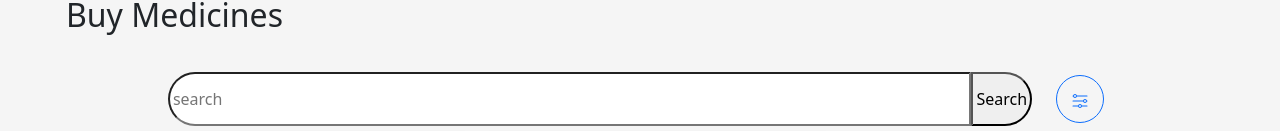
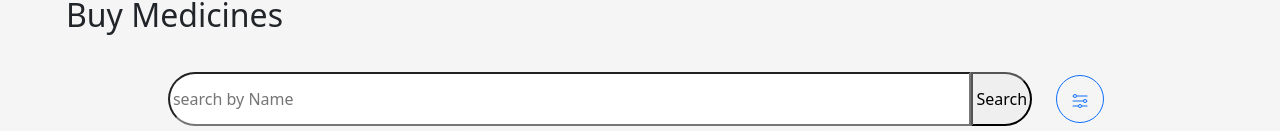
Before and after one commit to mohitdubey132/ArogayajabalpurFrontendV1, a React (Create React App) app in the folder front_end/: page / in a window 1280 px wide. Shown: the part 610-741 px from the top of the page. Built offline with nearby package versions, Linux system fonts and the light colour scheme.

Commit message:
Update Home.jsx

```diff
--- a/front_end/src/pages/Home.jsx
+++ b/front_end/src/pages/Home.jsx
@@ -94,7 +94,7 @@ const Home = () => {
       <section style={{display:"flex",justifyContent:"center",padding:"3rem",flexDirection:"column"}}>
          <h2> Buy Medicines</h2> <br/>
           <div style={{display:"flex",flexDirection:"row",justifyContent:"center",width:"100%"}} >
-           <input type='text' ref={searchRef} value={searchRef.current.values} style={{width:"70%" ,borderRadius: "50px 0px 0px 50px" }} placeholder='search' />
+           <input type='text' ref={searchRef} value={searchRef.current.values} style={{width:"70%" ,borderRadius: "50px 0px 0px 50px" }} placeholder='search by Name' />
            <button style={{borderRadius: "0px 50px 50px 0px"}}>Search</button>
            <div style={{ paddingLeft: "1.5rem", paddingRight: ".5rem" }}>
             <Button
```
